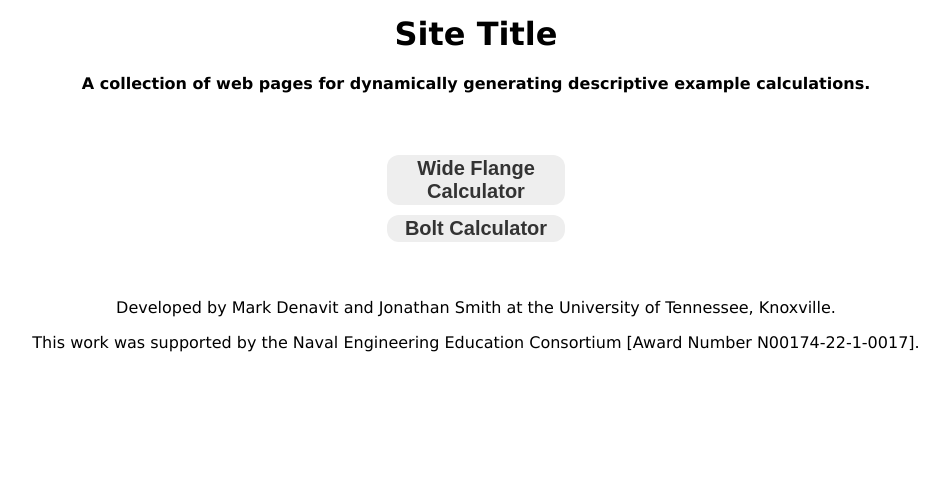
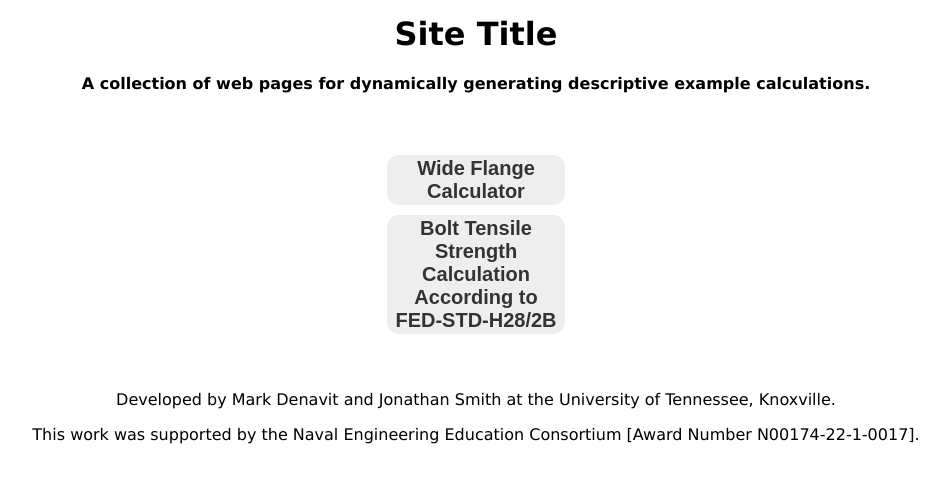
Before and after one commit to denavit/dynamic_examples, a Flask app: page / in a window 1280 px wide. Shown: the top 483 px of the page, without its empty margins (164-1113 px from the left). Run offline with Flask 3, Linux system fonts and the light colour scheme.

Commit message:
Update home.html

```diff
--- a/website/templates/home.html
+++ b/website/templates/home.html
@@ -41,7 +41,7 @@
         <div class="col-1"></div>
         <div class="col-2">
           <a href="/wideFlange" class="button1"> Wide Flange Calculator</a>
-          <a href="/bolt" class="button1">Bolt Calculator</a>
+          <a href="/bolt" class="button1">Bolt Tensile Strength Calculation According to FED-STD-H28/2B</a>
         </div>
         <div class="col-1"></div>
       </div>
```
